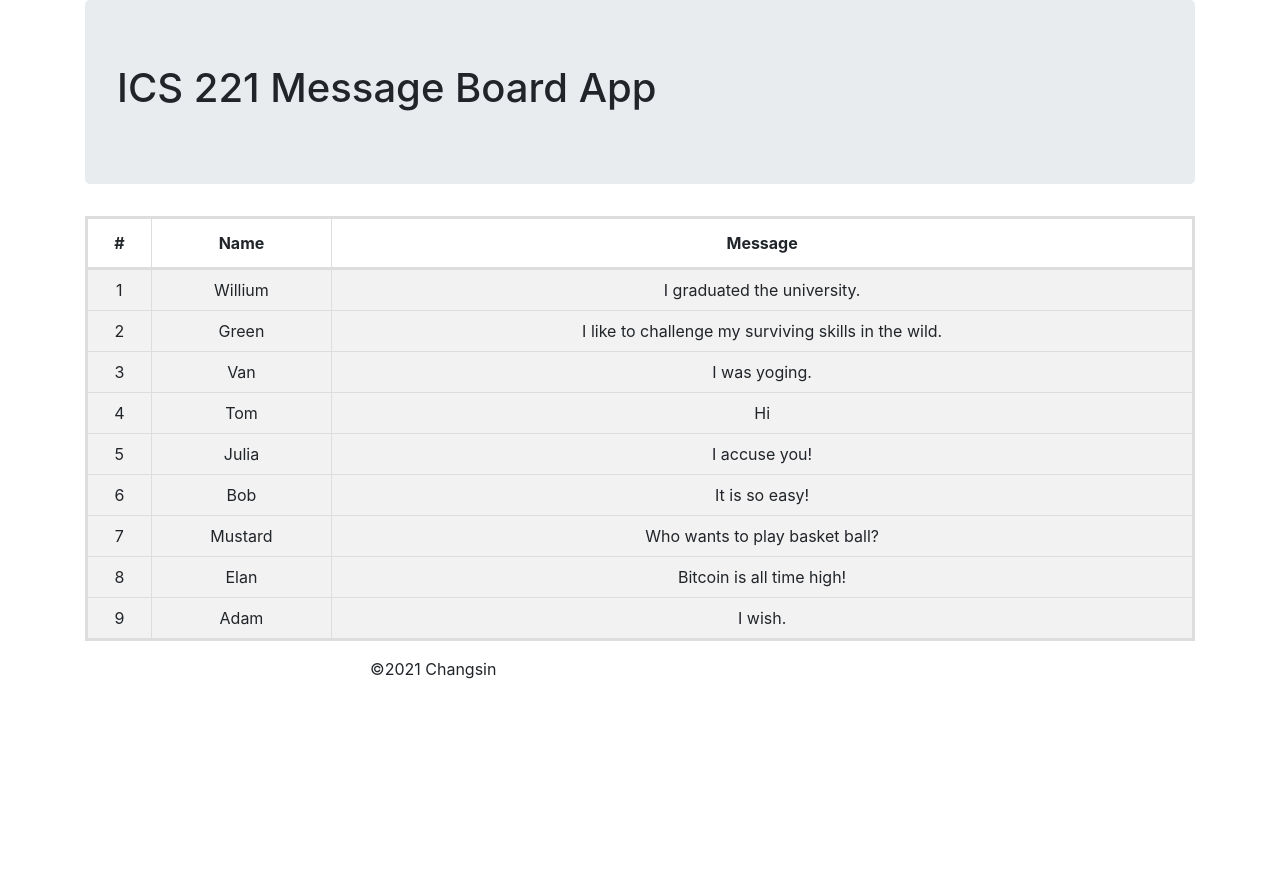
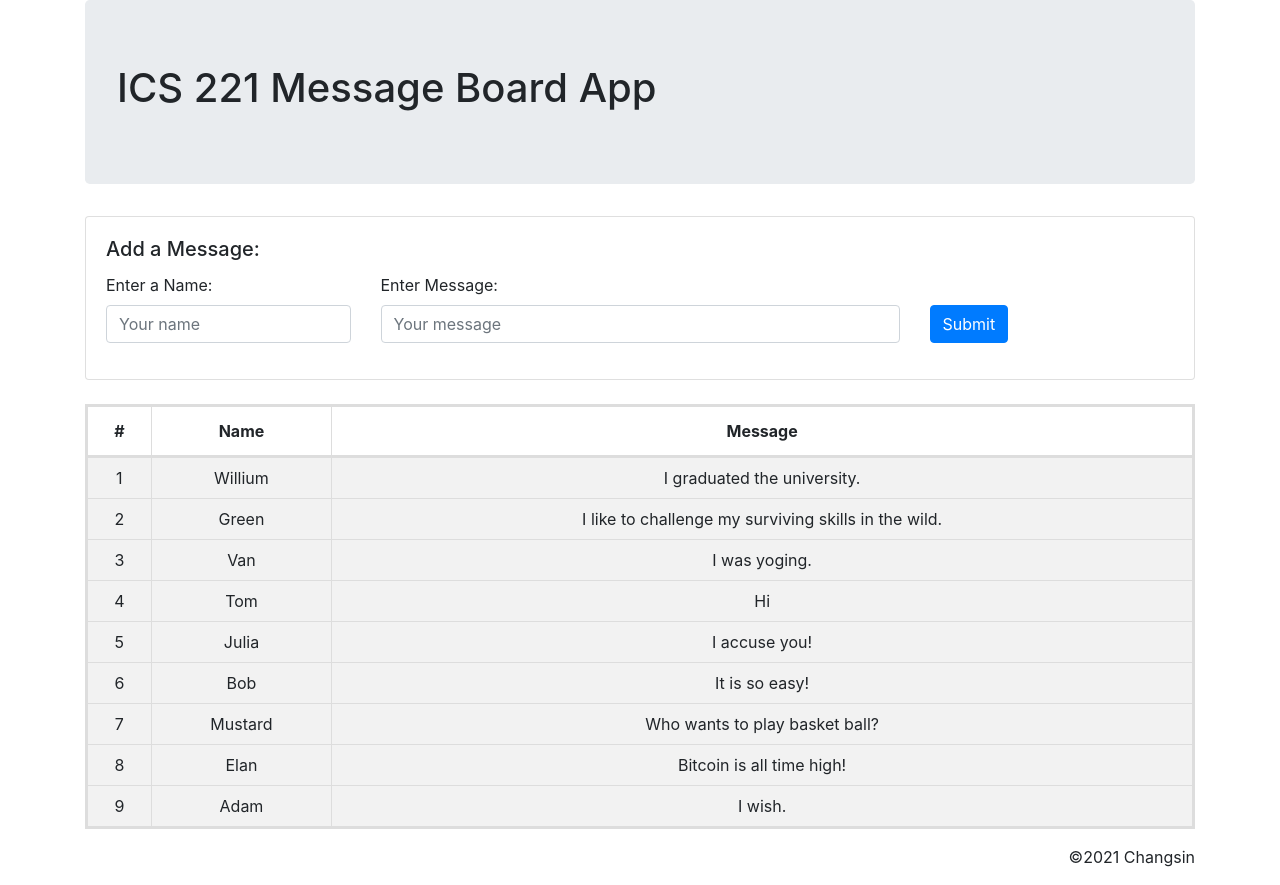
Before and after one commit to ChangsinPark/221-webapp, a Next.js app: page / in a window 1280 px wide. Before the commit the page ends 800 px from the top, so only its background shows below. Built offline with nearby package versions, Linux system fonts and the light colour scheme.

Commit message:
add the message form

```diff
--- a/pages/index.js
+++ b/pages/index.js
@@ -2,6 +2,7 @@ import Head from 'next/head'
 import { Container, Row, Col } from 'react-bootstrap';
 import Title from '../components/Title';
 import Tabled from '../components/Tabled';
+import NewMessageForm from '../components/NewMessageForm';
 
 export default function Home() {
   const data = [
@@ -20,7 +21,9 @@ export default function Home() {
                 <Row>
                     <Col><Title title="ICS 221 Message Board App" /></Col>
                 </Row >
-
+                <Row>
+                  <Col><NewMessageForm /></Col>
+                </Row>
                 <Row>
                     <Col>
                         <Tabled data={data} />
@@ -28,7 +31,7 @@ export default function Home() {
                 </Row>
 
                 <Row>
-                  <Col sm="12" md={{ size: 6, offset: 3 }}><p>&copy;2021 Changsin</p></Col>
+                  <Col className="text-right"><p>&copy;2021 Changsin</p></Col>
                 </Row>
             </Container>
 
```
Also changed, not shown: components/Tabled.js (line endings or trailing spaces).
